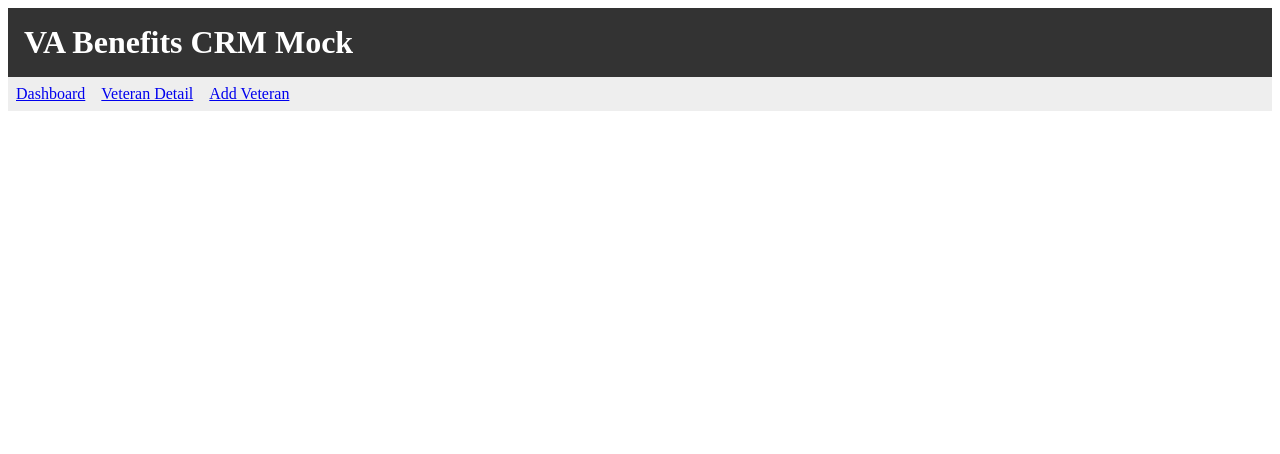
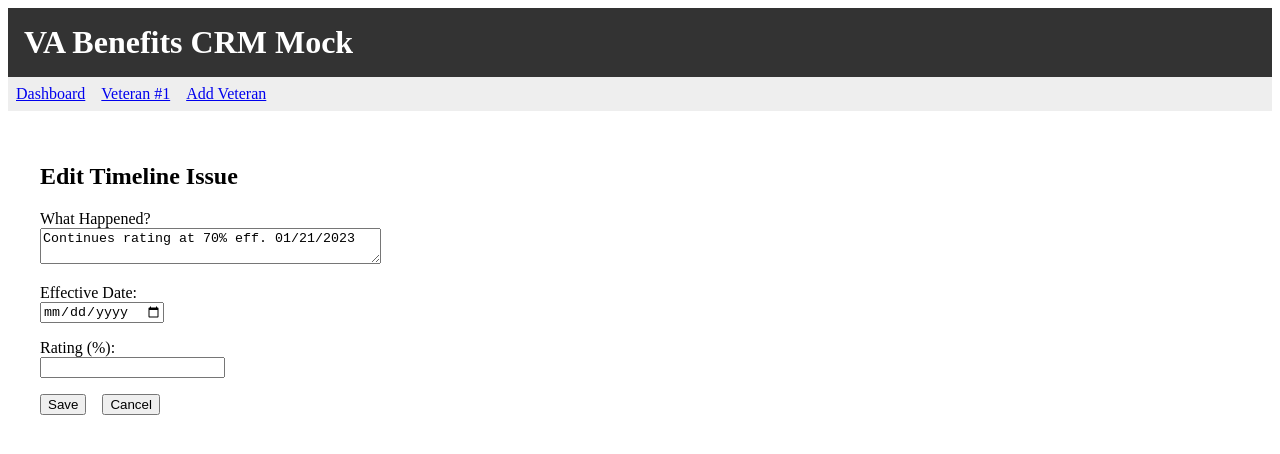
Before and after one commit to grx7/vacrm, a React (Create React App) app: page /veteran/1/timeline/1/issue/1/edit in a window 1280 px wide. Shown: the top 454 px of the page. Built offline with nearby package versions, Linux system fonts and the light colour scheme.

Commit message:
can edit issues now

```diff
--- a/src/App.jsx
+++ b/src/App.jsx
@@ -1,15 +1,13 @@
 import React from 'react';
 import { BrowserRouter as Router, Routes, Route, Link } from 'react-router-dom';
-
 import Dashboard from './pages/Dashboard';
 import VeteranDetail from './pages/VeteranDetail';
 import AddVeteran from './pages/AddVeteran';
 import AddIssue from './pages/AddIssue';
 import IssueHistory from './pages/IssueHistory';
-
-// 1) Import the new AddTimelineEntry page
+import AddRatingUpdate from './pages/AddRatingUpdate';
 import AddTimelineEntry from './pages/AddTimelineEntry';
-import AddRatingUpdate from './pages/AddRatingUpdate'; // if you have that from earlier
+import EditTimelineIssue from './pages/EditTimelineIssue';
 
 function App() {
   return (
@@ -20,7 +18,7 @@ function App() {
         </header>
         <nav style={{ backgroundColor: '#eee', padding: '0.5rem' }}>
           <Link to="/" style={{ marginRight: '1rem' }}>Dashboard</Link>
-          <Link to="/veteran/1" style={{ marginRight: '1rem' }}>Veteran Detail</Link>
+          <Link to="/veteran/1" style={{ marginRight: '1rem' }}>Veteran #1</Link>
           <Link to="/veteran/new">Add Veteran</Link>
         </nav>
         <div style={{ padding: '1rem' }}>
@@ -28,13 +26,17 @@ function App() {
             <Route path="/" element={<Dashboard />} />
             <Route path="/veteran/new" element={<AddVeteran />} />
             <Route path="/veteran/:id" element={<VeteranDetail />} />
-
             <Route path="/veteran/:id/issue/new" element={<AddIssue />} />
             <Route path="/veteran/:id/issue/:issueId/history" element={<IssueHistory />} />
             <Route path="/veteran/:id/issue/:issueId/rating/new" element={<AddRatingUpdate />} />
 
-            {/* 2) NEW: Add Timeline Entry route */}
             <Route path="/veteran/:id/timeline/new" element={<AddTimelineEntry />} />
+
+            {/* New route for editing a timeline issue */}
+            <Route
+              path="/veteran/:id/timeline/:entryIndex/issue/:issueIndex/edit"
+              element={<EditTimelineIssue />}
+            />
           </Routes>
         </div>
       </div>
--- /dev/null
+++ b/src/pages/EditTimelineIssue.jsx
@@ -0,0 +1,99 @@
+import React, { useContext, useState } from 'react';
+import { useParams, useNavigate } from 'react-router-dom';
+import { DataContext } from '../DataContext';
+
+export default function EditTimelineIssue() {
+  const { id, entryIndex, issueIndex } = useParams();
+  const navigate = useNavigate();
+  const { veterans, setVeterans } = useContext(DataContext);
+
+  // Find the correct Veteran
+  const vIndex = veterans.findIndex((v) => v.id === parseInt(id));
+  if (vIndex < 0) {
+    return <div>Veteran not found</div>;
+  }
+  const veteran = veterans[vIndex];
+
+  // Convert to numbers
+  const eIndex = parseInt(entryIndex, 10);
+  const iIndex = parseInt(issueIndex, 10);
+
+  const entry = veteran.timeline[eIndex];
+  if (!entry) {
+    return <div>Timeline entry not found</div>;
+  }
+
+  const issueData = entry.issues[iIndex];
+  if (!issueData) {
+    return <div>Issue in timeline not found</div>;
+  }
+
+  // Local form state for editing
+  const [formData, setFormData] = useState({
+    what_happened: issueData.what_happened || '',
+    date_of_event: issueData.date_of_event || '',
+    percent_change: issueData.percent_change || ''
+  });
+
+  // Save changes
+  const handleSubmit = (e) => {
+    e.preventDefault();
+
+    const updated = [...veterans]; // copy
+    // Overwrite the fields
+    updated[vIndex].timeline[eIndex].issues[iIndex] = {
+      ...issueData,
+      what_happened: formData.what_happened,
+      date_of_event: formData.date_of_event,
+      percent_change: formData.percent_change
+    };
+
+    // Persist
+    setVeterans(updated);
+
+    alert('Timeline issue updated!');
+    navigate(`/veteran/${id}`);
+  };
+
+  return (
+    <div style={{ padding: '1rem' }}>
+      <h2>Edit Timeline Issue</h2>
+      <form onSubmit={handleSubmit}>
+        <div>
+          <label>What Happened?</label><br />
+          <textarea
+            rows="2"
+            cols="40"
+            value={formData.what_happened}
+            onChange={(e) => setFormData({ ...formData, what_happened: e.target.value })}
+          />
+        </div>
+
+        <div style={{ marginTop: '1rem' }}>
+          <label>Effective Date:</label><br />
+          <input
+            type="date"
+            value={formData.date_of_event}
+            onChange={(e) => setFormData({ ...formData, date_of_event: e.target.value })}
+          />
+        </div>
+
+        <div style={{ marginTop: '1rem' }}>
+          <label>Rating (%):</label><br />
+          <input
+            type="number"
+            value={formData.percent_change}
+            onChange={(e) => setFormData({ ...formData, percent_change: e.target.value })}
+          />
+        </div>
+
+        <button type="submit" style={{ marginTop: '1rem' }}>
+          Save
+        </button>
+        <button type="button" style={{ marginLeft: '1rem' }} onClick={() => navigate(`/veteran/${id}`)}>
+          Cancel
+        </button>
+      </form>
+    </div>
+  );
+}
--- a/src/pages/VeteranDetail.jsx
+++ b/src/pages/VeteranDetail.jsx
@@ -8,7 +8,7 @@ export default function VeteranDetail() {
   const { veterans } = useContext(DataContext);
 
   // Find the matching veteran
-  const veteran = veterans.find(v => v.id === parseInt(id));
+  const veteran = veterans.find((v) => v.id === parseInt(id));
   if (!veteran) {
     return (
       <div>
@@ -18,101 +18,81 @@ export default function VeteranDetail() {
     );
   }
 
-  // Navigation helpers
+  // Go to Add Issue
   const handleAddIssue = () => {
     navigate(`/veteran/${veteran.id}/issue/new`);
   };
-  const handleAddTimelineEntry = () => {
-    navigate(`/veteran/${veteran.id}/timeline/new`);
-  };
+
+  // Go to Issue History
   const handleViewHistory = (issueId) => {
     navigate(`/veteran/${veteran.id}/issue/${issueId}/history`);
   };
 
-  /**
-   * Scans the timeline to find the newest percent_change for a given issueId
-   */
-  function getLatestPercentChange(issueId) {
-    let latest = null;
+  // Go to Add Timeline Entry
+  const handleAddTimelineEntry = () => {
+    navigate(`/veteran/${veteran.id}/timeline/new`);
+  };
 
-    for (const entry of veteran.timeline) {
-      for (const iss of entry.issues) {
-        // Must have percent_change AND match this issueId
-        if (iss.issue_id === issueId && iss.percent_change) {
-          const found = {
-            entry_date: entry.entry_date,
-            percent_change: iss.percent_change
-          };
-          if (!latest) {
-            latest = found;
-          } else {
-            // Compare by date, keep the newest
-            if (new Date(found.entry_date) > new Date(latest.entry_date)) {
-              latest = found;
-            }
-          }
-        }
-      }
-    }
-
-    return latest ? latest.percent_change : null;
+  // NEW: Edit a specific issue in the timeline
+  function handleEditTimelineIssue(entryIndex, issueIndex) {
+    navigate(`/veteran/${veteran.id}/timeline/${entryIndex}/issue/${issueIndex}/edit`);
   }
 
   return (
-    <div style={{ padding: '1rem' }}>
+    <div>
       <h2>Veteran Detail</h2>
       <p><strong>Name:</strong> {veteran.full_name}</p>
       <p><strong>DOB:</strong> {veteran.dob}</p>
       <Link to="/">Back to Dashboard</Link>
 
-      {/* Issues Section */}
+      {/* Example: Issues list (if you have rating_history or timeline logic) */}
       <h3 style={{ marginTop: '2rem' }}>Issues</h3>
       <button onClick={handleAddIssue}>Add New Issue</button>
       <ul>
-        {veteran.issues.map(issue => {
-          // Grab the newest percent_change from timeline
-          const rating = getLatestPercentChange(issue.id);
-
+        {veteran.issues.map((issue) => {
+          // If you have code for rating_history or timeline scanning, place it here
           return (
             <li key={issue.id} style={{ marginTop: '1rem' }}>
               <strong>{issue.issue_name}</strong>
-              {rating
-                ? ` - Current Rating: ${rating}%`
-                : ' - No rating assigned'}
-              <button
-                style={{ marginLeft: '1rem' }}
-                onClick={() => handleViewHistory(issue.id)}
-              >
-                View History
-              </button>
+              {/* e.g., " - No rating assigned" or show the newest rating */}
             </li>
           );
         })}
       </ul>
 
-      {/* Timeline Section */}
+      {/* Procedural Timeline */}
       <h3 style={{ marginTop: '2rem' }}>Procedural Timeline</h3>
       <button onClick={handleAddTimelineEntry}>Add New Timeline Entry</button>
-      {veteran.timeline.map((entry, idx) => (
+      {veteran.timeline.map((entry, entryIndex) => (
         <div
-          key={idx}
-          style={{ marginTop: '1rem', paddingLeft: '1rem', borderLeft: '3px solid #ccc' }}
+          key={entryIndex}
+          style={{
+            marginTop: '1rem',
+            paddingLeft: '1rem',
+            borderLeft: '3px solid #ccc'
+          }}
         >
-          <strong>{entry.entry_date} - {entry.type}</strong>
+          <strong>
+            {entry.entry_date} - {entry.type}
+          </strong>
           <ul>
-            {entry.issues.map((iss, i) => {
-              const foundIssue = veteran.issues.find(obj => obj.id === iss.issue_id);
+            {entry.issues.map((iss, issueIndex) => {
+              const foundIssue = veteran.issues.find((obj) => obj.id === iss.issue_id);
               const name = foundIssue ? foundIssue.issue_name : 'Unknown';
 
               return (
-                <li key={i} style={{ marginBottom: '0.5rem' }}>
+                <li key={issueIndex} style={{ marginBottom: '0.5rem' }}>
                   <strong>{name}</strong> ({iss.what_happened})
-                  {iss.date_of_event && (
-                    <div>Effective date: {iss.date_of_event}</div>
-                  )}
-                  {iss.percent_change && (
-                    <div>Rating: {iss.percent_change}%</div>
-                  )}
+                  {iss.date_of_event && <div>Effective date: {iss.date_of_event}</div>}
+                  {iss.percent_change && <div>Rating: {iss.percent_change}%</div>}
+
+                  {/* EDIT BUTTON */}
+                  <button
+                    style={{ marginLeft: '1rem' }}
+                    onClick={() => handleEditTimelineIssue(entryIndex, issueIndex)}
+                  >
+                    Edit
+                  </button>
                 </li>
               );
             })}
```
